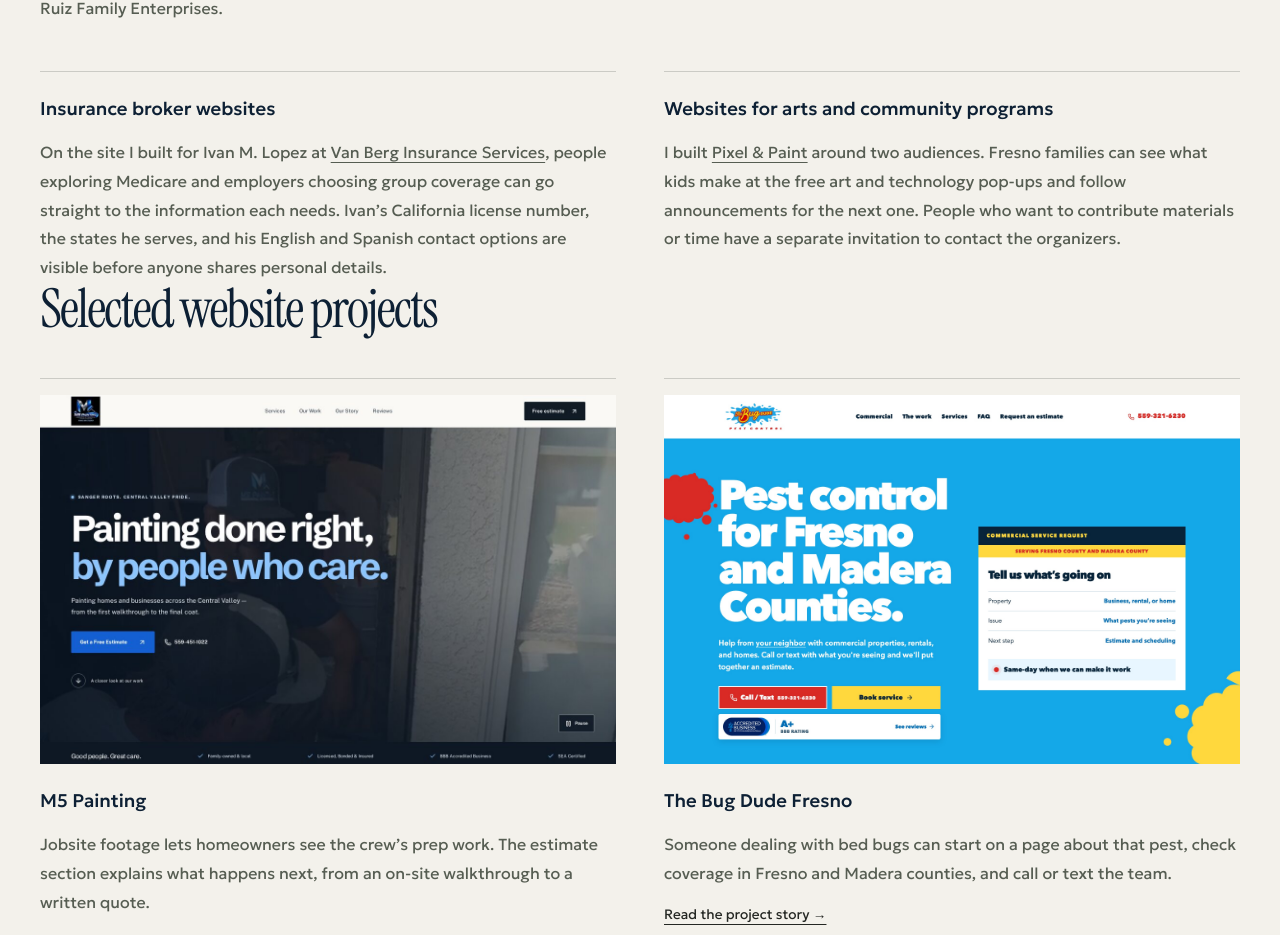
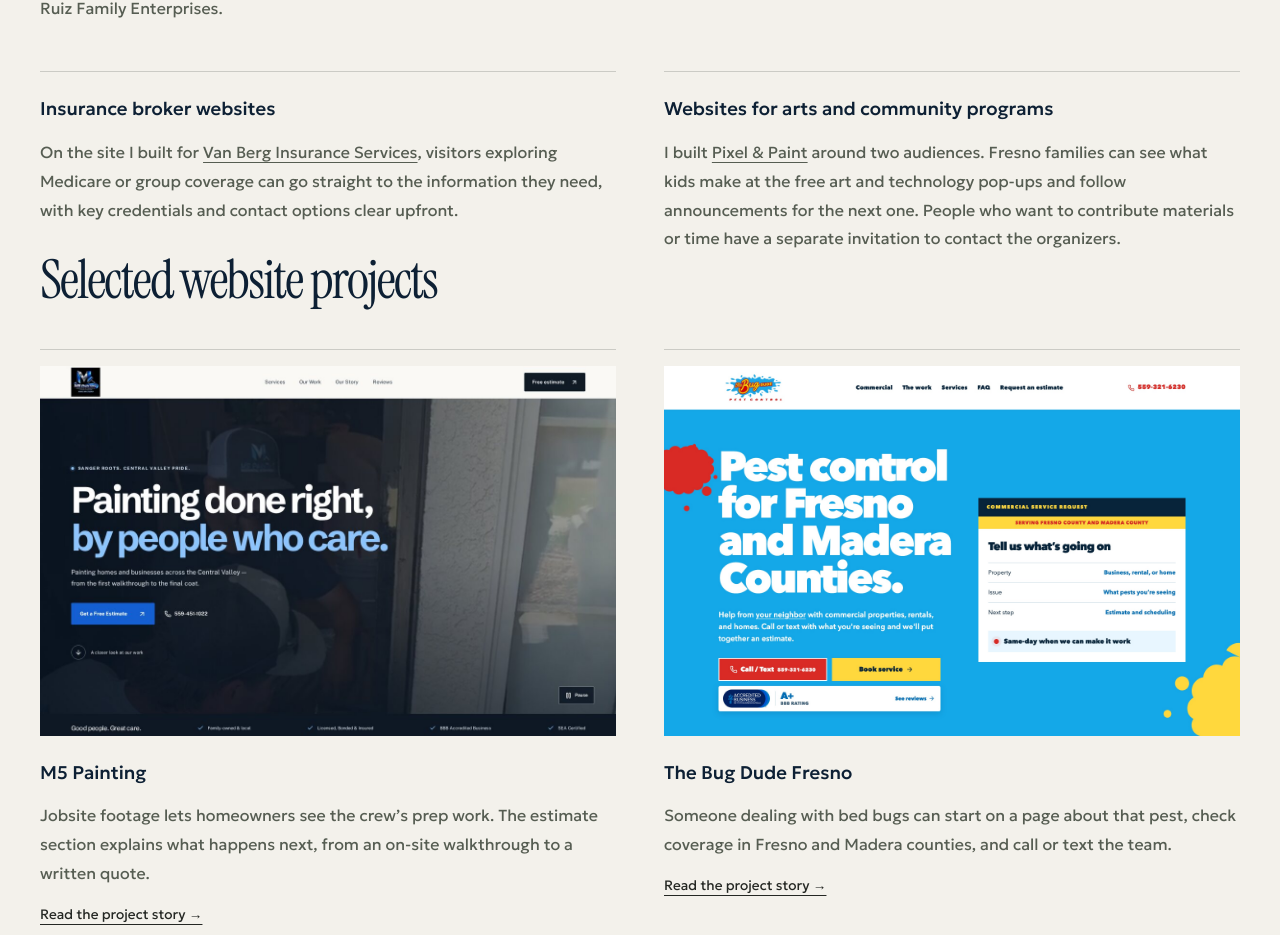
Before and after one commit to mxrcochxvez/hexacombllc, a Next.js app: page /website-design in a window 1280 px wide. Shown: the part 1872-2807 px from the top of the page. Built offline with nearby package versions, Linux system fonts and the light colour scheme; no server answers.

Commit message:
Trim overly detailed Van Berg Insurance Services copy

```diff
--- a/src/app/(site)/website-design/page.tsx
+++ b/src/app/(site)/website-design/page.tsx
@@ -208,7 +208,7 @@ export default function WebsiteDesignPage() {
           <article>
             <h3>Insurance broker websites</h3>
             <p>
-              On the site I built for Ivan M. Lopez at{" "}
+              On the site I built for{" "}
               <a
                 href="https://ivan-m-lopez-insurance.pages.dev/"
                 target="_blank"
@@ -216,10 +216,9 @@ export default function WebsiteDesignPage() {
               >
                 Van Berg Insurance Services
               </a>
-              , people exploring Medicare and employers choosing group coverage
-              can go straight to the information each needs. Ivan’s California
-              license number, the states he serves, and his English and Spanish
-              contact options are visible before anyone shares personal details.
+              , visitors exploring Medicare or group coverage can go straight to
+              the information they need, with key credentials and contact
+              options clear upfront.
             </p>
           </article>
           <article>
```
